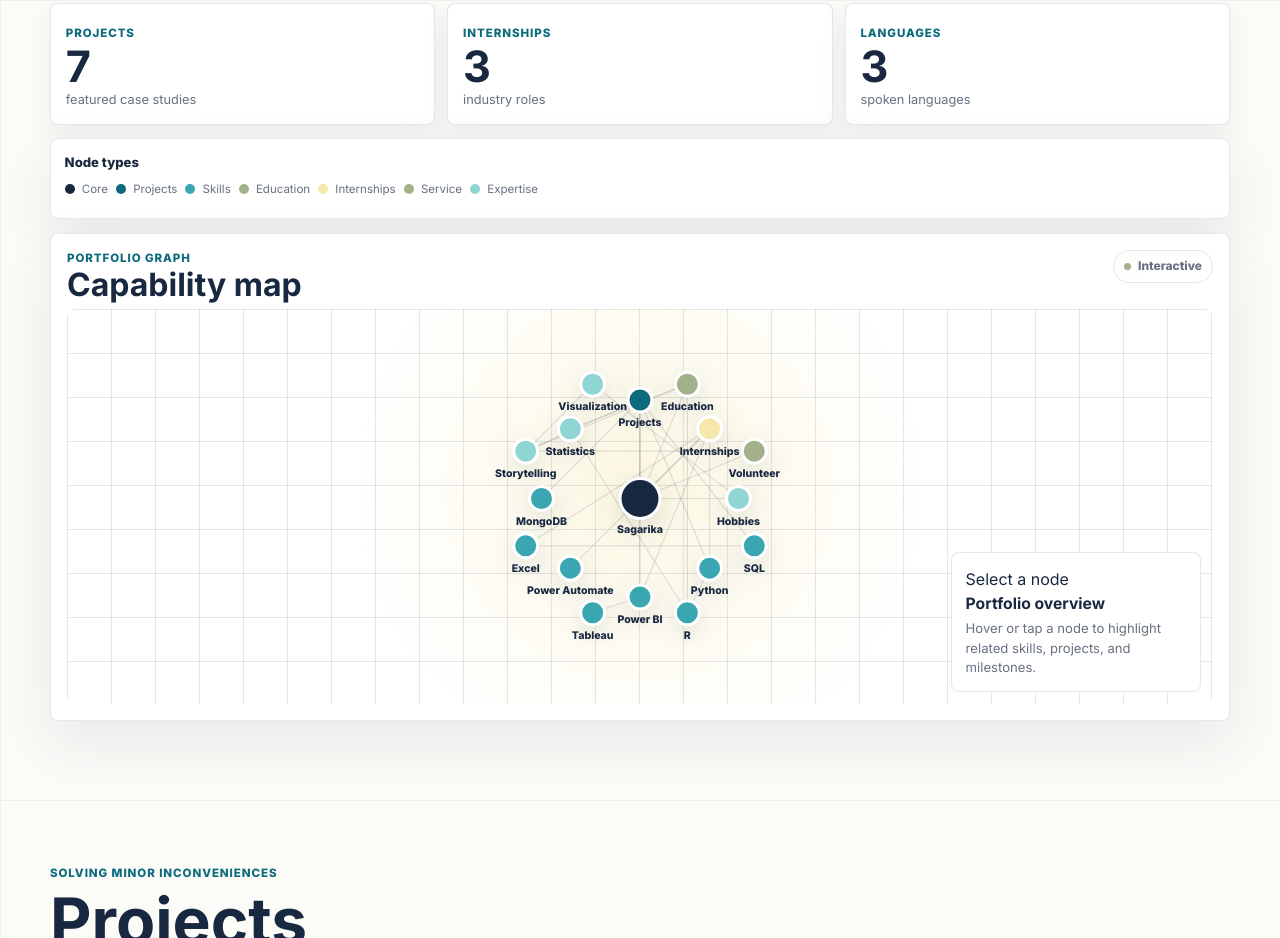
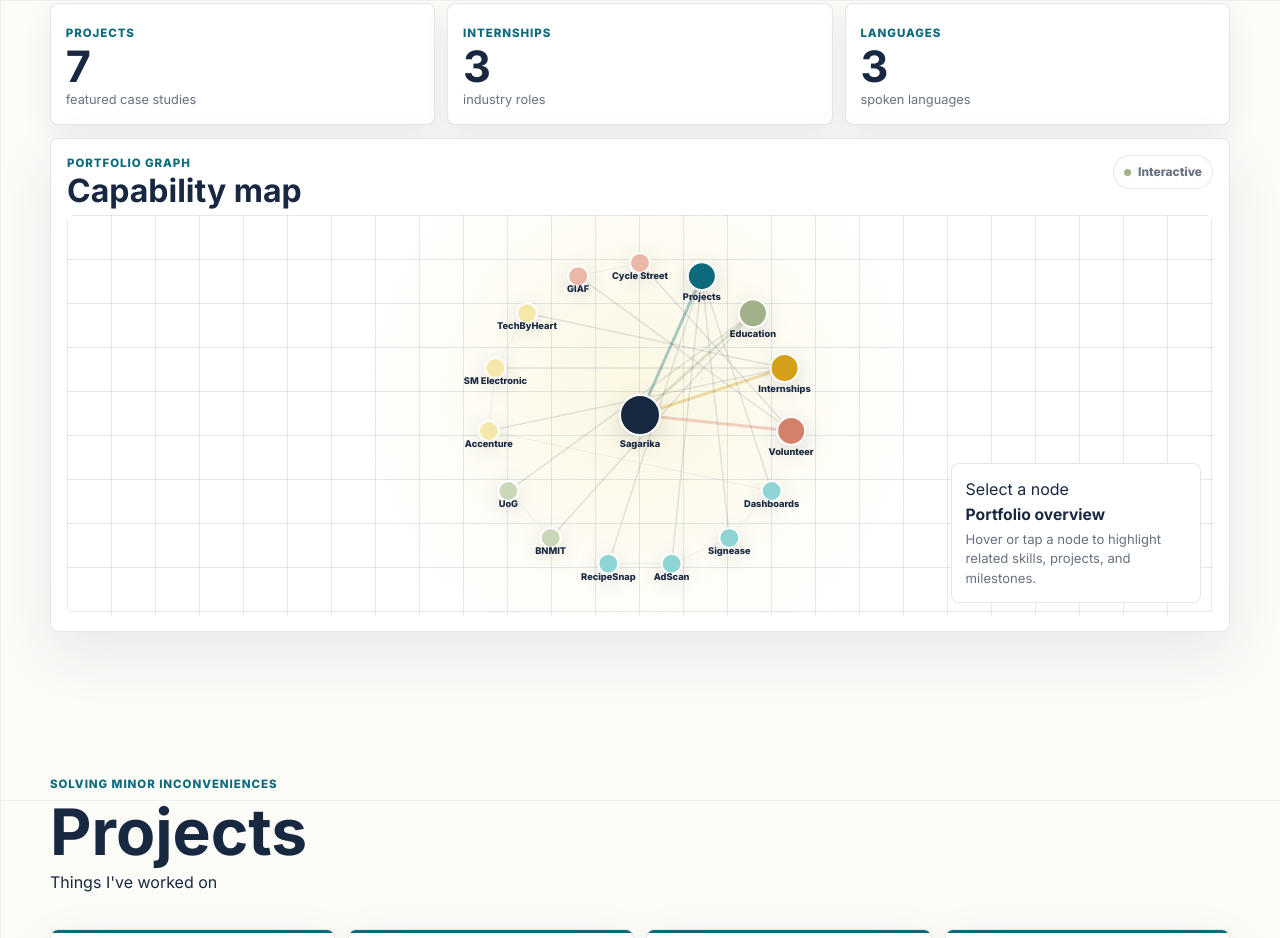
Before and after one commit to sagarika-pattabhi/portfolio, a plain HTML site: page index.html in a window 1280 px wide. Shown: the part 800-1738 px from the top of the page. Drawn offline with Linux system fonts and the light colour scheme.

Commit message:
Add files via upload

```diff
--- a/index.html
+++ b/index.html
@@ -89,17 +89,6 @@
           </div>
 
           <div class="dashboard-body">
-            <div class="node-legend reveal">
-              <h3>Node types</h3>
-              <div class="legend-row"><span class="legend-dot-core"></span>Core</div>
-              <div class="legend-row"><span class="legend-dot-project"></span>Projects</div>
-              <div class="legend-row"><span class="legend-dot-skill"></span>Skills</div>
-              <div class="legend-row"><span class="legend-dot-edu"></span>Education</div>
-              <div class="legend-row"><span class="legend-dot-work"></span>Internships</div>
-              <div class="legend-row"><span class="legend-dot-service"></span>Service</div>
-              <div class="legend-row"><span class="legend-dot-expertise"></span>Expertise</div>
-            </div>
-
             <div class="hero-dashboard reveal" aria-label="Interactive portfolio dashboard">
               <div class="dashboard-top">
                 <div>
--- a/script.js
+++ b/script.js
@@ -8,48 +8,46 @@
   },
   nodes: [
     { id: 'sagarika', label: 'Sagarika', type: 'core', detail: 'M.Sc. Data Analytics student at University of Galway with ML, BI, and automation experience.' },
-    { id: 'projects', label: 'Projects', type: 'project', detail: 'Signease, CPS dashboards, SM Electronic automation, and Firebase expense tracking.' },
-    { id: 'education', label: 'Education', type: 'education', detail: 'M.Sc. CS-Data Analytics at University of Galway; B.E. AI & ML at BNMIT, First Class Honours.' },
-    { id: 'Internships', label: 'Internships', type: 'internship', detail: 'Project App Development at Accenture, Data Analytics at SM Electronic, and Cybersecurity at TechByheart.' },
-    { id: 'volunteer', label: 'Volunteer', type: 'service', detail: '120+ hours with LGS Trust and Vikasana Foundation on research and community events.' },
-    { id: 'hobbies', label: 'Hobbies', type: 'expertise', detail: 'Painting, video games, event management, prop making, and cosplaying beyond the dashboard.' },
-    { id: 'sql', label: 'SQL', type: 'skill', detail: 'Querying, joining, and validating data - used in internship dashboards and reporting.' },
-    { id: 'python', label: 'Python', type: 'skill', detail: 'Data analysis, ML modelling, NLP, and automation across coursework and projects.' },
-    { id: 'r', label: 'R', type: 'skill', detail: 'Statistical analysis and visualization in coursework.' },
-    { id: 'powerbi', label: 'Power BI', type: 'skill', detail: 'Dashboards for sales, HR, inventory, and student attendance at Accenture and SM Electronic.' },
-    { id: 'tableau', label: 'Tableau', type: 'skill', detail: 'Visual narratives for patterns, comparisons, and drilldowns.' },
-    { id: 'powerautomate', label: 'Power Automate', type: 'skill', detail: 'Finance reporting workflow at SM Electronic, cutting report time from 3-5 hours to under a minute.' },
-    { id: 'excel', label: 'Excel', type: 'skill', detail: 'Pivot models, analysis workflows, and rapid validation for business reporting.' },
-    { id: 'mongodb', label: 'MongoDB', type: 'skill', detail: 'NoSQL data for the Firebase Expense Tracker concurrent user data and authentication.' },
-    { id: 'story', label: 'Storytelling', type: 'expertise', detail: 'Translating analysis into decisions, presentations, and stakeholder-ready recommendations.' },
-    { id: 'stats', label: 'Statistics', type: 'expertise', detail: 'Trend analysis, segmentation, and inference supporting real-world reporting and ML work.' },
-    { id: 'viz', label: 'Visualization', type: 'expertise', detail: 'Charts and dashboards designed around audience comprehension - from data notebooks to exec views.' }
+    { id: 'projects', label: 'Projects', type: 'category', detail: 'Case studies and builds.' },
+    { id: 'education', label: 'Education', type: 'category', detail: 'Academic background.' },
+    { id: 'Internships', label: 'Internships', type: 'category', detail: 'Industry experience.' },
+    { id: 'volunteer', label: 'Volunteer', type: 'category', detail: 'Community involvement.' },
+    { id: 'dashboards', label: 'Dashboards', type: 'sub', parent: 'projects', detail: 'Power BI and Tableau dashboards for sales, HR, inventory, and student attendance.' },
+    { id: 'signease', label: 'Signease', type: 'sub', parent: 'projects', detail: 'Real-time sign-to-text and text-to-sign translation with 3D avatar.' },
+    { id: 'adscan', label: 'AdScan', type: 'sub', parent: 'projects', detail: 'Undisclosed ad detector using NLP and sentiment analysis.' },
+    { id: 'recipesnap', label: 'RecipeSnap', type: 'sub', parent: 'projects', detail: 'TikTok/YouTube recipe grabber using yt-dlp, whisper, and OCR.' },
+    { id: 'bnmit', label: 'BNMIT', type: 'sub', parent: 'education', detail: 'B.E. AI & Machine Learning, First Class Honours.' },
+    { id: 'galway', label: 'UoG', type: 'sub', parent: 'education', detail: 'University of Galway, MSc Computer Science - Data Analytics.' },
+    { id: 'accenture', label: 'Accenture', type: 'sub', parent: 'Internships', detail: 'Project App Development Intern, Data & AI.' },
+    { id: 'smelectronic', label: 'SM Electronic', type: 'sub', parent: 'Internships', detail: 'Data Analyst Intern, Analytics.' },
+    { id: 'techbyheart', label: 'TechByHeart', type: 'sub', parent: 'Internships', detail: 'Cybersecurity Intern, Security.' },
+    { id: 'galwayarts', label: 'GIAF', type: 'sub', parent: 'volunteer', detail: 'Galway International Arts Festival, event support and coordination.' },
+    { id: 'cyclestreet', label: 'Cycle Street', type: 'sub', parent: 'volunteer', detail: 'Community cycling initiative.' }
   ],
   links: [
     ['sagarika', 'projects'],
     ['sagarika', 'education'],
     ['sagarika', 'Internships'],
     ['sagarika', 'volunteer'],
-    ['sagarika', 'hobbies'],
-    ['projects', 'sql'],
-    ['projects', 'python'],
-    ['projects', 'powerbi'],
-    ['projects', 'story'],
-    ['projects', 'mongodb'],
-    ['Internships', 'powerbi'],
-    ['Internships', 'python'],
-    ['Internships', 'powerautomate'],
-    ['Internships', 'excel'],
-    ['education', 'stats'],
-    ['education', 'r'],
-    ['education', 'story'],
-    ['volunteer', 'story'],
-    ['viz', 'story'],
-    ['hobbies', 'viz'],
-    ['sql', 'excel'],
-    ['python', 'r'],
-    ['powerbi', 'tableau'],
-    ['stats', 'r']
+    ['projects', 'dashboards'],
+    ['projects', 'signease'],
+    ['projects', 'adscan'],
+    ['projects', 'recipesnap'],
+    ['education', 'bnmit'],
+    ['education', 'galway'],
+    ['Internships', 'accenture'],
+    ['Internships', 'smelectronic'],
+    ['Internships', 'techbyheart'],
+    ['volunteer', 'galwayarts'],
+    ['volunteer', 'cyclestreet'],
+    ['dashboards', 'signease'],
+    ['signease', 'adscan'],
+    ['adscan', 'recipesnap'],
+    ['bnmit', 'galway'],
+    ['accenture', 'smelectronic'],
+    ['smelectronic', 'techbyheart'],
+    ['galwayarts', 'cyclestreet'],
+    ['dashboards', 'accenture']
   ],
   projects: [
     {
@@ -205,31 +203,62 @@
   const width = box.width;
   const height = box.height;
   const centerX = width / 2;
-  const centerY = height / 2 - 8;
-  const radius = Math.min(width, height) * 0.29;
-  const colors = {
+  const centerY = height / 2;
+
+  const categoryColors = {
     core: '#192841',
-    project: '#0d6a7d',
-    skill: '#3aa6b2',
-    education: '#a3b18a',
-    internship: '#f5e8aa',
-    service: '#a3b18a',
-    expertise: '#8fd5d3'
+    projects: { category: '#0d6a7d', sub: '#8fd5d3' },
+    education: { category: '#a3b18a', sub: '#c8d8b8' },
+    Internships: { category: '#d4a017', sub: '#f5e8aa' },
+    volunteer: { category: '#d4816b', sub: '#ebb8a8' }
   };
 
-  const positioned = portfolio.nodes.map((node, index) => {
-    if (node.id === 'sagarika') return { ...node, x: centerX, y: centerY };
-    const step = (Math.PI * 2) / (portfolio.nodes.length - 1);
-    const angle = step * (index - 1) - Math.PI / 2;
-    const wobble = index % 2 ? 0.86 : 1.08;
-    return {
-      ...node,
-      x: centerX + Math.cos(angle) * radius * wobble,
-      y: centerY + Math.sin(angle) * radius * wobble
-    };
+  function getNodeColor(node) {
+    if (node.type === 'core') return categoryColors.core;
+    const cat = node.type === 'category' ? node.id : node.parent;
+    const pair = categoryColors[cat];
+    if (!pair) return '#ccc';
+    return node.type === 'category' ? pair.category : pair.sub;
+  }
+
+  const radii = {
+    core: 20,
+    category: 14,
+    sub: 10
+  };
+
+  const labelOffsets = {
+    core: 32,
+    category: 24,
+    sub: 16
+  };
+
+  const circleRadius = Math.min(width, height) * 0.38;
+  const angleStep = (Math.PI * 2) / 15;
+  const startAngle = -Math.PI / 2;
+
+  const nodePositions = {};
+  portfolio.nodes.forEach((node, i) => {
+    if (node.type === 'core') {
+      nodePositions[node.id] = { x: centerX, y: centerY };
+    } else {
+      const angle = startAngle + i * angleStep;
+      nodePositions[node.id] = {
+        x: centerX + Math.cos(angle) * circleRadius,
+        y: centerY + Math.sin(angle) * circleRadius
+      };
+    }
   });
 
-  const byId = new Map(positioned.map(node => [node.id, node]));
+  const nodes = portfolio.nodes.map(node => ({
+    ...node,
+    x: nodePositions[node.id]?.x ?? centerX,
+    y: nodePositions[node.id]?.y ?? centerY
+  }));
+
+  const nodeMap = new Map(nodes.map(n => [n.id, n]));
+  const byId = new Map(nodes.map(node => [node.id, node]));
+
   svg.setAttribute('viewBox', `0 0 ${width} ${height}`);
   svg.innerHTML = '';
 
@@ -240,6 +269,7 @@
   portfolio.links.forEach(([source, target]) => {
     const a = byId.get(source);
     const b = byId.get(target);
+    if (!a || !b) return;
     const line = document.createElementNS('http://www.w3.org/2000/svg', 'line');
     line.setAttribute('x1', a.x);
     line.setAttribute('y1', a.y);
@@ -247,27 +277,34 @@
     line.setAttribute('y2', b.y);
     line.dataset.source = source;
     line.dataset.target = target;
+    const isPrimary = source === 'sagarika';
+    const isTertiary = a.type === 'sub' && b.type === 'sub';
+    line.dataset.level = isPrimary ? 'primary' : isTertiary ? 'tertiary' : 'secondary';
+    if (isPrimary) {
+      line.style.stroke = getNodeColor(b);
+      line.style.strokeOpacity = '0.35';
+    }
     line.classList.add('network-link');
     linkGroup.append(line);
   });
 
-  positioned.forEach((node, index) => {
+  nodes.forEach((node, index) => {
     const group = document.createElementNS('http://www.w3.org/2000/svg', 'g');
     group.setAttribute('transform', `translate(${node.x}, ${node.y})`);
     group.setAttribute('tabindex', '0');
     group.setAttribute('role', 'button');
-    group.setAttribute('aria-label', `${node.label}: ${node.detail}`);
+    group.setAttribute('aria-label', node.label);
     group.dataset.id = node.id;
     group.classList.add('network-node');
 
     const circle = document.createElementNS('http://www.w3.org/2000/svg', 'circle');
-    circle.setAttribute('r', node.type === 'core' ? 20 : 12);
-    circle.setAttribute('fill', colors[node.type]);
+    circle.setAttribute('r', radii[node.type] || 10);
+    circle.setAttribute('fill', getNodeColor(node));
 
     const text = document.createElementNS('http://www.w3.org/2000/svg', 'text');
     text.setAttribute('class', 'network-label');
     text.setAttribute('text-anchor', 'middle');
-    text.setAttribute('y', node.type === 'core' ? 34 : 26);
+    text.setAttribute('y', labelOffsets[node.type] || 20);
     text.textContent = node.label;
 
     if (!prefersReducedMotion) {
@@ -276,7 +313,7 @@
           { opacity: 0, transform: `translate(${centerX}px, ${centerY}px) scale(0.8)` },
           { opacity: 1, transform: `translate(${node.x}px, ${node.y}px) scale(1)` }
         ],
-        { duration: 700, delay: index * 45, easing: 'cubic-bezier(.2,.8,.2,1)', fill: 'both' }
+        { duration: 700, delay: index * 30, easing: 'cubic-bezier(.2,.8,.2,1)', fill: 'both' }
       );
     }
 
@@ -315,7 +352,7 @@
   });
 
   const node = byId.get(id);
-  inspector.innerHTML = `<span>${node.type}</span><strong>${node.label}</strong><p>${node.detail}</p>`;
+  inspector.innerHTML = `<strong>${node.label}</strong><p>${node.detail}</p>`;
 }
 
 function clearActiveNode() {
--- a/styles.css
+++ b/styles.css
@@ -390,8 +390,8 @@
 }
 
 .hero-dashboard {
-  overflow: hidden;
-  min-height: 470px;
+  overflow: visible;
+  min-height: 440px;
   padding: 1rem;
 }
 
@@ -434,7 +434,7 @@
 
 .network-shell {
   position: relative;
-  height: 395px;
+  height: 400px;
   border-radius: var(--radius);
   background:
     linear-gradient(var(--line) 1px, transparent 1px),
@@ -485,46 +485,6 @@
   display: flex;
   gap: 0.85rem;
 }
-
-.node-legend {
-  flex-shrink: 0;
-  width: 140px;
-  padding: 0.85rem;
-  border: 1px solid var(--line);
-  border-radius: var(--radius);
-  background: color-mix(in srgb, var(--surface) 95%, transparent);
-  box-shadow: var(--shadow);
-}
-
-.node-legend h3 {
-  margin: 0 0 0.6rem;
-  font-size: 0.82rem;
-  font-weight: 800;
-}
-
-.legend-row {
-  display: flex;
-  align-items: center;
-  gap: 0.45rem;
-  margin-bottom: 0.4rem;
-  font-size: 0.72rem;
-  color: var(--muted);
-}
-
-.legend-row span {
-  width: 10px;
-  height: 10px;
-  border-radius: 50%;
-  flex-shrink: 0;
-}
-
-.legend-dot-core { background: #192841; }
-.legend-dot-project { background: #0d6a7d; }
-.legend-dot-skill { background: #3aa6b2; }
-.legend-dot-edu { background: #a3b18a; }
-.legend-dot-work { background: #f5e8aa; }
-.legend-dot-service { background: #a3b18a; }
-.legend-dot-expertise { background: #8fd5d3; }
 
 .kpi-card {
   min-height: 112px;
@@ -888,8 +848,23 @@
 
 .network-link {
   stroke: rgba(25, 40, 65, 0.13);
-  stroke-width: 1.2;
+  stroke-width: 1.5;
   transition: stroke 0.2s ease, opacity 0.2s ease;
+}
+
+.network-link[data-level="primary"] {
+  stroke: rgba(25, 40, 65, 0.25);
+  stroke-width: 3;
+}
+
+.network-link[data-level="secondary"] {
+  stroke: rgba(25, 40, 65, 0.12);
+  stroke-width: 1.5;
+}
+
+.network-link[data-level="tertiary"] {
+  stroke: rgba(25, 40, 65, 0.08);
+  stroke-width: 0.8;
 }
 
 .network-node {
@@ -899,14 +874,14 @@
 
 .network-node circle {
   stroke: var(--surface);
-  stroke-width: 3;
-  filter: drop-shadow(0 8px 12px rgba(25, 40, 65, 0.13));
+  stroke-width: 2;
+  filter: drop-shadow(0 6px 10px rgba(25, 40, 65, 0.15));
   transition: r 0.2s ease, stroke 0.2s ease;
 }
 
 .network-label {
   fill: var(--ink);
-  font-size: 0.66rem;
+  font-size: 0.58rem;
   font-weight: 900;
   pointer-events: none;
 }
@@ -971,19 +946,6 @@
     flex-direction: column;
   }
 
-  .node-legend {
-    width: 100%;
-    display: flex;
-    flex-wrap: wrap;
-    gap: 0.5rem;
-    align-items: center;
-  }
-
-  .node-legend h3 {
-    margin: 0;
-    width: 100%;
-  }
-
   .projects-grid {
     grid-template-columns: repeat(2, minmax(0, 1fr));
   }
@@ -1011,12 +973,12 @@
   }
 
   .hero-dashboard {
-    min-height: 430px;
+    min-height: 360px;
     padding: 0.75rem;
   }
 
   .network-shell {
-    height: 345px;
+    height: 320px;
   }
 
   .dashboard-top {
```
